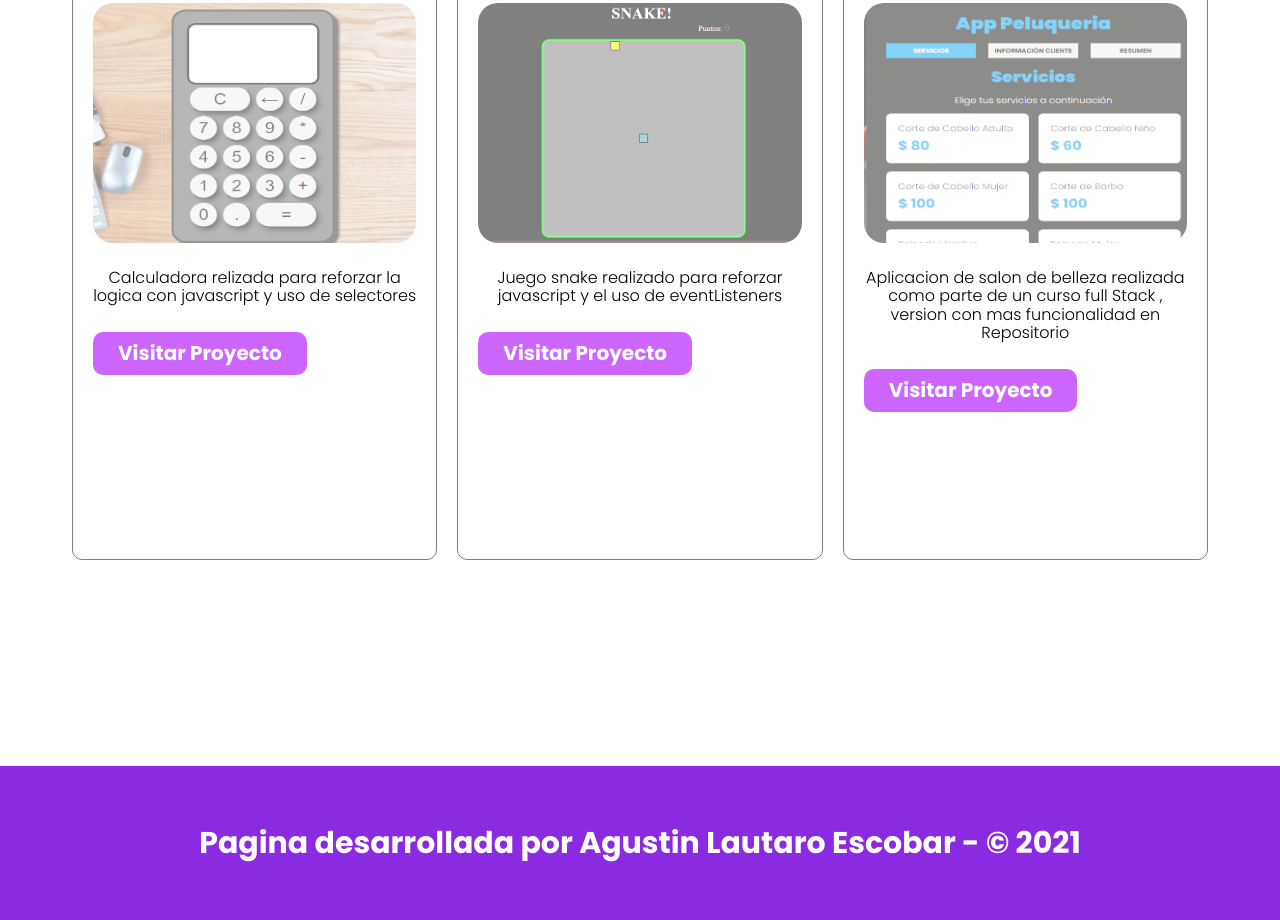
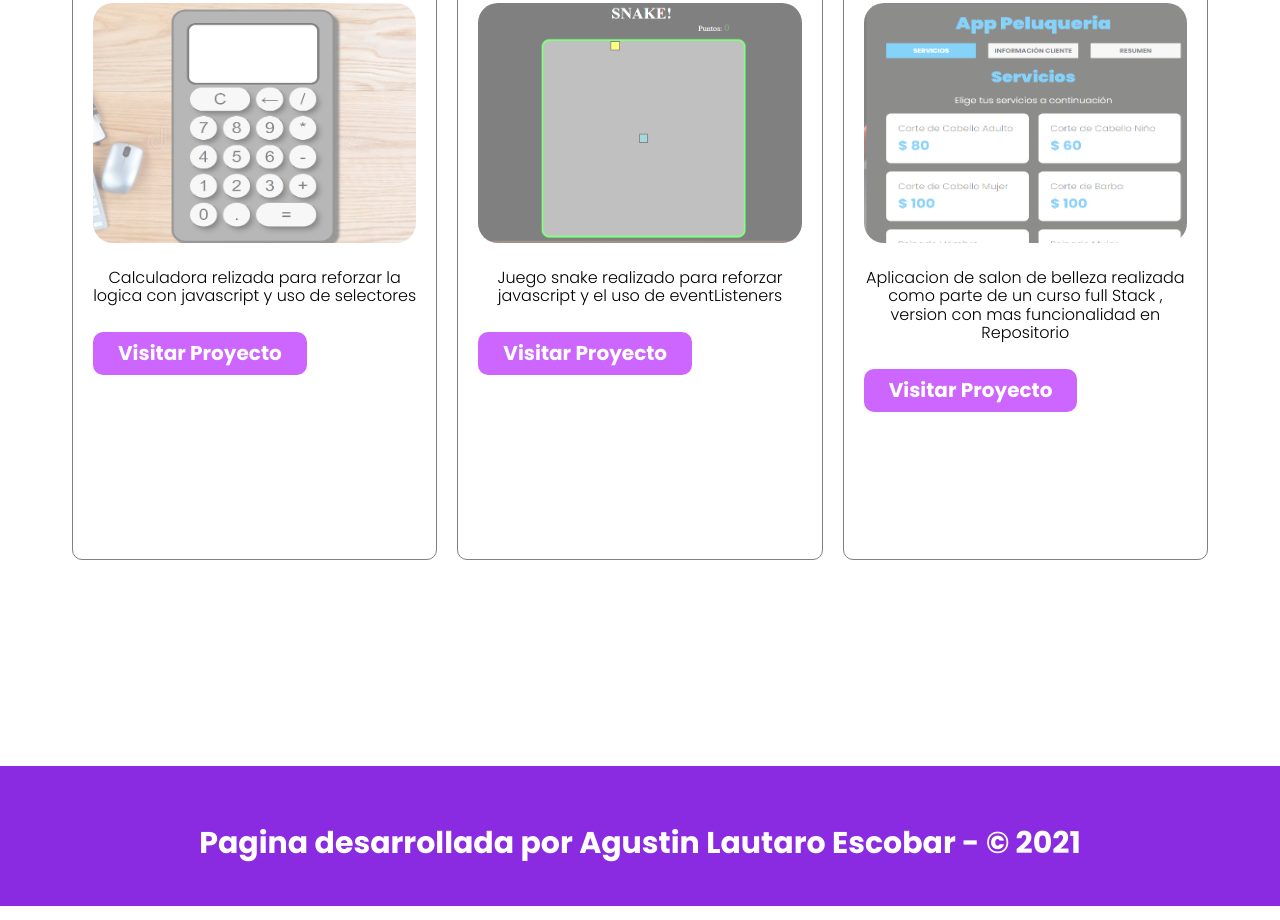
Before and after one commit to agustinesco/Portafolio, a plain HTML site: page index.html in a window 1280 px wide. Shown: the part 1592-2512 px from the top of the page. Drawn offline with nearby package versions, Linux system fonts and the light colour scheme; files that its build step writes are made by us from their sources.

Commit message:
Limitada altura del footer

```diff
--- a/scss/secciones/_footer.scss
+++ b/scss/secciones/_footer.scss
@@ -3,4 +3,5 @@
     background-color: blueviolet;
     margin-top: 150px;
     color: white;
+    max-height: 10vh;
 }
```
